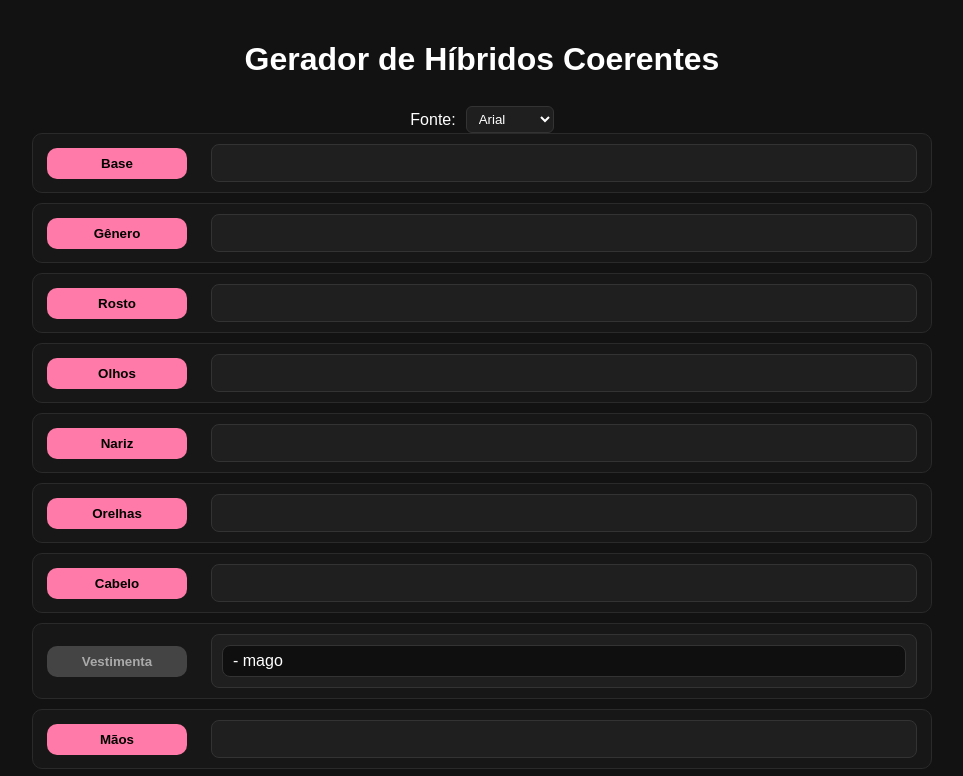
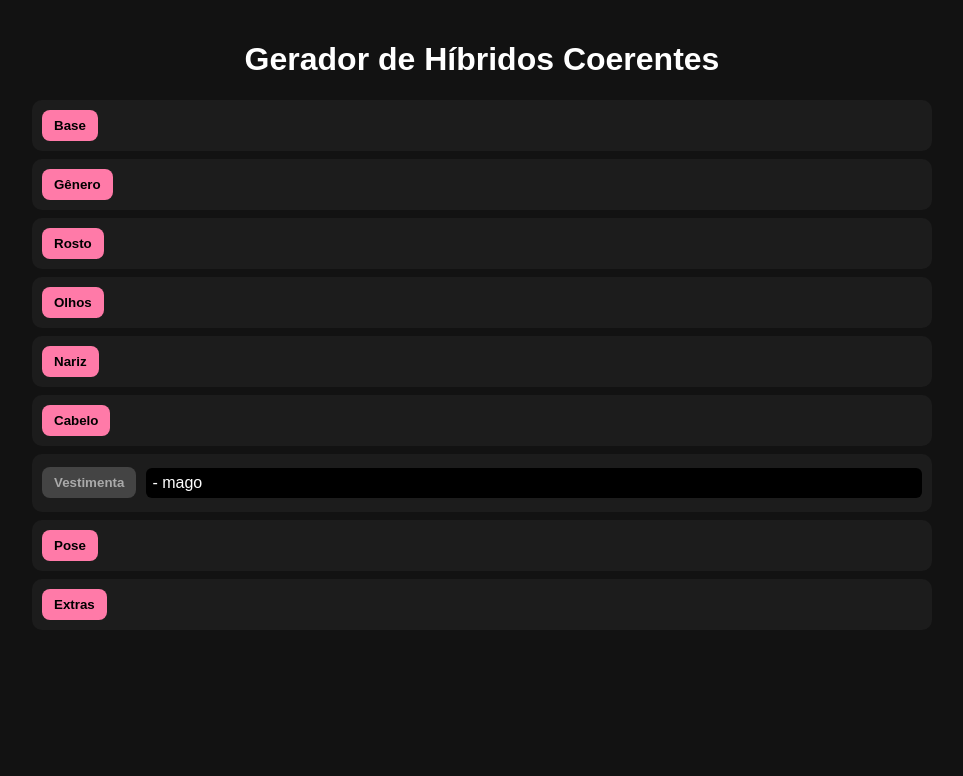
Before and after one commit to VitorGmx/HumanHibridGenerator, a plain HTML site: page index.html in a window 1280 px wide. Both pictures are taken after a click on the button "Vestimenta". Shown: the top 776 px of the page, without its empty margins (158-1121 px from the left). Drawn offline with Linux system fonts and the light colour scheme.

Commit message:
Update index.html

```diff
--- a/index.html
+++ b/index.html
@@ -1,58 +1,48 @@
-<!DOCTYPE html><html lang="pt-br">
+<!DOCTYPE html>
+<html lang="pt-br">
 <head>
-  <meta charset="UTF-8" />
-  <meta name="viewport" content="width=device-width, initial-scale=1.0" />
-  <title>Gerador de Híbridos Coerentes</title>  <style>
+<meta charset="UTF-8">
+<meta name="viewport" content="width=device-width, initial-scale=1.0">
+<title>Gerador de Híbridos</title>
+
+<style>
 body{
-      font-family: var(--font, Arial);
+  font-family: Arial, sans-serif;
   background:#121212;
   color:#fff;
   margin:0;
   padding:20px;
-      display:flex;
-      flex-direction:column;
-      align-items:center;
 }
 
-    h1{margin-bottom:18px;}
+h1{
+  text-align:center;
+}
 
 .container{
-      width:100%;
   max-width:900px;
-      display:flex;
-      justify-content:center;
-    }
-
-    .controls{
-      width:100%;
-      display:flex;
-      flex-direction:column;
-      gap:10px;
+  margin:auto;
 }
 
 .row{
   display:flex;
+  justify-content:space-between;
   align-items:center;
-      justify-content:space-between;
-      gap:12px;
-      padding:10px 14px;
-      border:1px solid #2a2a2a;
+  background:#1c1c1c;
+  padding:10px;
+  margin:8px 0;
   border-radius:10px;
-      background:#171717;
 }
 
 button{
   background:#ff7aa8;
   border:none;
   padding:8px 12px;
-      border-radius:10px;
+  border-radius:8px;
   cursor:pointer;
   font-weight:bold;
-      color:#000;
-      width:140px;
 }
 
-    button.locked{
+button:disabled{
   background:#444;
   color:#aaa;
   cursor:not-allowed;
@@ -60,181 +50,126 @@
 
 .value{
   flex:1;
-      margin-left:12px;
-      background:#1f1f1f;
-      border:1px solid #333;
-      padding:8px 10px;
-      border-radius:8px;
-      min-height:20px;
-      display:flex;
-      align-items:center;
-      justify-content:space-between;
-      gap:8px;
+  margin-left:10px;
 }
 
 .box{
-      background:#0f0f0f;
-      border:1px solid #333;
-      padding:6px 10px;
-      border-radius:8px;
-      width:100%;
-      display:flex;
-      justify-content:space-between;
-      margin:2px 0;
+  background:#000;
+  padding:6px;
+  margin:4px 0;
+  border-radius:6px;
 }
 
-    .extras{
-      display:flex;
-      flex-direction:column;
-      gap:6px;
-      flex:1;
-      margin-left:12px;
-    }
+</style>
+</head>
 
-    footer{
-      margin-top:20px;
-      font-size:12px;
-      opacity:0.7;
-    }
+<body>
 
-    .font-box{
-      margin-top:10px;
-      display:flex;
-      gap:10px;
-      align-items:center;
-    }
+<h1>Gerador de Híbridos Coerentes</h1>
 
-    select{
-      background:#1f1f1f;
-      color:#fff;
-      border:1px solid #333;
-      padding:4px 8px;
-      border-radius:6px;
-    }
-  </style></head>
-<body><h1>Gerador de Híbridos Coerentes</h1><div class="font-box">
-  Fonte:
-  <select onchange="changeFont(this.value)">
-    <option value="Arial">Arial</option>
-    <option value="Verdana">Verdana</option>
-    <option value="Georgia">Georgia</option>
-    <option value="Courier New">Courier</option>
-  </select>
-</div><div class="container">
-  <div class="controls"><div class="row"><button id="baseBtn" onclick="setBase()">Base</button><div class="value" id="base"></div></div>
-<div class="row"><button id="generoBtn" onclick="setGenero()">Gênero</button><div class="value" id="genero"></div></div>
-<div class="row"><button id="rostoBtn" onclick="setRosto()">Rosto</button><div class="value" id="rosto"></div></div>
-<div class="row"><button id="olhosBtn" onclick="setOlhos()">Olhos</button><div class="value" id="olhos"></div></div>
-<div class="row"><button id="narizBtn" onclick="setNariz()">Nariz</button><div class="value" id="nariz"></div></div>
-<div class="row"><button id="orelhasBtn" onclick="setOrelhas()">Orelhas</button><div class="value" id="orelhas"></div></div>
+<div class="container">
 
-<div class="row"><button id="cabeloBtn" onclick="setCabelo()">Cabelo</button><div class="value" id="cabelo"></div></div>
-<div class="row"><button id="vestimentaBtn" onclick="setVestimenta()">Vestimenta</button><div class="value" id="vestimenta"></div></div>
-
-<div class="row"><button id="maosBtn" onclick="setMaos()">Mãos</button><div class="value" id="maos"></div></div>
-<div class="row"><button id="pesBtn" onclick="setPes()">Pés</button><div class="value" id="pes"></div></div>
-<div class="row"><button id="corBtn" onclick="setCor()">Cor</button><div class="value" id="cor"></div></div>
-<div class="row"><button id="poseBtn" onclick="setPose()">Pose</button><div class="value" id="pose"></div></div>
+  <div class="row"><button id="baseBtn">Base</button><div id="base" class="value"></div></div>
+  <div class="row"><button id="generoBtn">Gênero</button><div id="genero" class="value"></div></div>
+  <div class="row"><button id="rostoBtn">Rosto</button><div id="rosto" class="value"></div></div>
+  <div class="row"><button id="olhosBtn">Olhos</button><div id="olhos" class="value"></div></div>
+  <div class="row"><button id="narizBtn">Nariz</button><div id="nariz" class="value"></div></div>
+  <div class="row"><button id="cabeloBtn">Cabelo</button><div id="cabelo" class="value"></div></div>
+  <div class="row"><button id="vestimentaBtn">Vestimenta</button><div id="vestimenta" class="value"></div></div>
+  <div class="row"><button id="poseBtn">Pose</button><div id="pose" class="value"></div></div>
 
   <div class="row">
-  <button id="extrasBtn" onclick="setExtras()">Extras</button>
-  <div class="extras" id="extras">
-    <div class="box">-</div>
-    <div class="box">-</div>
-    <div class="box">-</div>
-    <div class="box">-</div>
-  </div>
+    <button id="extrasBtn">Extras</button>
+    <div id="extras" class="value"></div>
   </div>
 
 </div>
-</div><footer>feito por: Vitor</footer><script>
-const traits={
-  base:["Humano","Elfo","Goblin","Orc","Vampiro","Anjo","Demônio","Gigante","Sereia","Lobisomem"],
+
+<script>
+document.addEventListener("DOMContentLoaded", () => {
+
+const traits = {
+  base:["Humano","Elfo","Goblin","Orc","Vampiro","Anjo","Demônio","Gigante"],
   genero:["masculino","feminino"],
-  rosto:["fino","quadrado","animal","antigo","marcado","vazio"],
-  olhos:["normais","negros","dourados","heterocromia","de luz","de inseto"],
-  nariz:["reto","quebrado","achatado","fino"],
-  orelhas:["humanas","pontudas","felinas","dracônicas","sem orelha"],
-
-  cabelo:["curto","médio","longo","crespo","liso","ondulado","loiro curto","loiro longo","moreno liso","moreno bagunçado"],
-
-  vestimenta:["rasgada","leve","pesada","tribal","arcaica","sombria","ritual","capa","mago","natureza","caçador"],
-
-  maos:["normais","garras","dedos longos","metálicas"],
-  pes:["humanos","digitígrados","cascos","flutuantes"],
-  cor:["pálido","negro","cinza","azulado"],
-  pose:["em pé","agachado","flutuando","correndo","sentado","em combate","de joelhos","levitando"],
-  extras:["chifres","cogumelos","flores","espinhos","fumaça","asas","ossos expostos","cristais","musgo vivo","energia instável"]
+  rosto:["fino","quadrado","marcado","animal"],
+  olhos:["negros","dourados","heterocromia","normais"],
+  nariz:["reto","quebrado","fino","achatado"],
+  cabelo:["curto","longo","crespo","liso","loiro","moreno","ondulado"],
+  vestimenta:["leve","pesada","tribal","arcaica","capa","mago","caçador","ritual"],
+  pose:["em pé","agachado","correndo","flutuando","combate"],
+  extras:["chifres","asas","fumaça","ossos","cristais","musgo","espinhos"]
 };
 
-let locked={};
+let locked = {};
 
-function pick(arr){return arr[Math.floor(Math.random()*arr.length)];}
-
-function animate(list,cb){
-  let i=0;
-  const t=setInterval(()=>{
-    cb(pick(list));
-    i++;
-    if(i>8)clearInterval(t);
-  },60);
+function pick(arr){
+  return arr[Math.floor(Math.random()*arr.length)];
 }
 
-function lock(btn){btn.classList.add("locked");btn.disabled=true;}
+function setTrait(key){
+  if(locked[key]) return;
 
-function setTrait(key,id){
-  if(locked[key])return;
-  animate(traits[key],v=>document.getElementById(id).innerText=v);
-  setTimeout(()=>{
-    const v=pick(traits[key]);
-    document.getElementById(id).innerHTML="<div class='box'>- " + v + "</div>";
-    locked[key]=true;
-    lock(document.getElementById(id+"Btn"));
-  },700);
+  const el = document.getElementById(key);
+  const btn = document.getElementById(key+"Btn");
+
+  let i = 0;
+  const anim = setInterval(() => {
+    el.innerText = pick(traits[key]);
+    i++;
+    if(i > 6) clearInterval(anim);
+  }, 60);
+
+  setTimeout(() => {
+    const final = pick(traits[key]);
+    el.innerHTML = "<div class='box'>- " + final + "</div>";
+    locked[key] = true;
+    btn.disabled = true;
+  }, 500);
 }
 
-function setBase(){setTrait("base","base");}
-function setGenero(){setTrait("genero","genero");}
-function setRosto(){setTrait("rosto","rosto");}
-function setOlhos(){setTrait("olhos","olhos");}
-function setNariz(){setTrait("nariz","nariz");}
-function setOrelhas(){setTrait("orelhas","orelhas");}
-function setCabelo(){setTrait("cabelo","cabelo");}
-function setVestimenta(){setTrait("vestimenta","vestimenta");}
-function setMaos(){setTrait("maos","maos");}
-function setPes(){setTrait("pes","pes");}
-function setCor(){setTrait("cor","cor");}
-function setPose(){setTrait("pose","pose");}
+function setExtras(){
+  if(locked.extras) return;
 
-function setExtras(){
-  if(locked.extras)return;
+  const el = document.getElementById("extras");
+  let used = [];
 
-  const boxes=document.querySelectorAll("#extras .box");
-  let used=[];
+  let i = 0;
+  const anim = setInterval(() => {
+    el.innerText = pick(traits.extras);
+    i++;
+    if(i > 6) clearInterval(anim);
+  }, 60);
 
-  let i=0;
-  const interval=setInterval(()=>{
-    boxes.forEach(b=>b.innerText="-");
-    boxes.forEach(b=>b.innerText=pick(traits.extras));
-    i++;
-    if(i>8)clearInterval(interval);
-  },80);
+  setTimeout(() => {
+    el.innerHTML = "";
 
-  setTimeout(()=>{
-    boxes.forEach(b=>{
+    for(let j=0;j<4;j++){
       let v;
-      do{v=pick(traits.extras);}while(used.includes(v));
+      do{
+        v = pick(traits.extras);
+      }while(used.includes(v));
+
       used.push(v);
-      b.innerHTML="- " + v;
+
+      const div = document.createElement("div");
+      div.className = "box";
+      div.innerText = "- " + v;
+      el.appendChild(div);
+    }
+
+    locked.extras = true;
+    document.getElementById("extrasBtn").disabled = true;
+  }, 500);
+}
+
+["base","genero","rosto","olhos","nariz","cabelo","vestimenta","pose"].forEach(k=>{
+  document.getElementById(k+"Btn").onclick = () => setTrait(k);
 });
 
-    locked.extras=true;
-    lock(document.getElementById("extrasBtn"));
-  },800);
-}
+document.getElementById("extrasBtn").onclick = setExtras;
 
-function changeFont(f){
-  document.documentElement.style.setProperty("--font", f);
-}
-</script></body>
+});
+</script>
+
+</body>
 </html>
```
Lines whose indentation alone changed are shown as unchanged.
